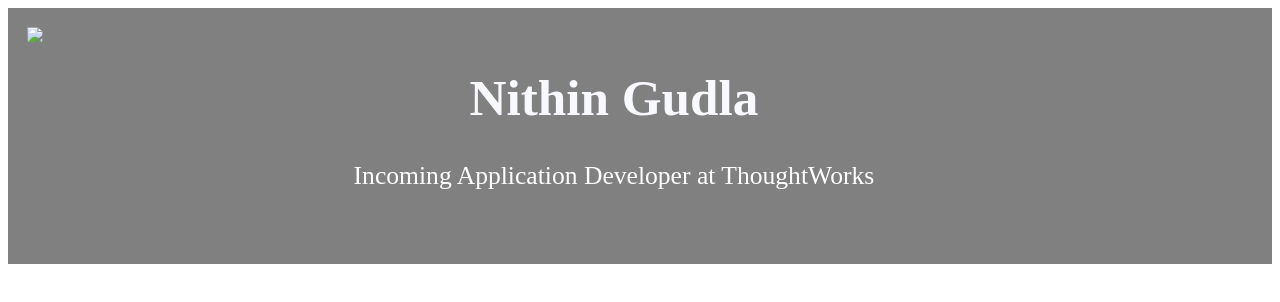
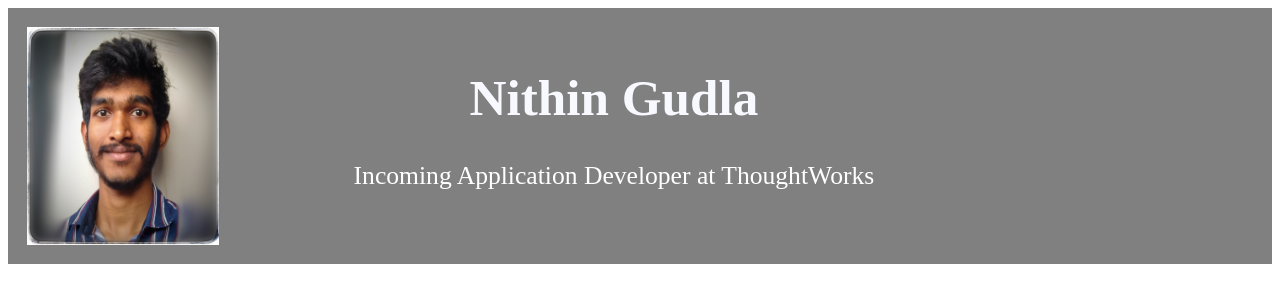
Before and after one commit to NithinGudla/my_portfolio, a plain HTML site: page index.html in a window 1280 px wide. Drawn offline with Linux system fonts and the light colour scheme; the site is published under a folder, as on GitHub Pages, so addresses that start at the root find nothing.

Commit message:
Update index.html

```diff
--- a/index.html
+++ b/index.html
@@ -10,7 +10,7 @@
     <div class = "intro">
 
         <div class = "photo_container">
-            <img id="photo" src = "/nithin.jpeg"  >
+            <img id="photo" src = "nithin.jpeg"  >
         </div>
 
         <div class = "welcome">
```
